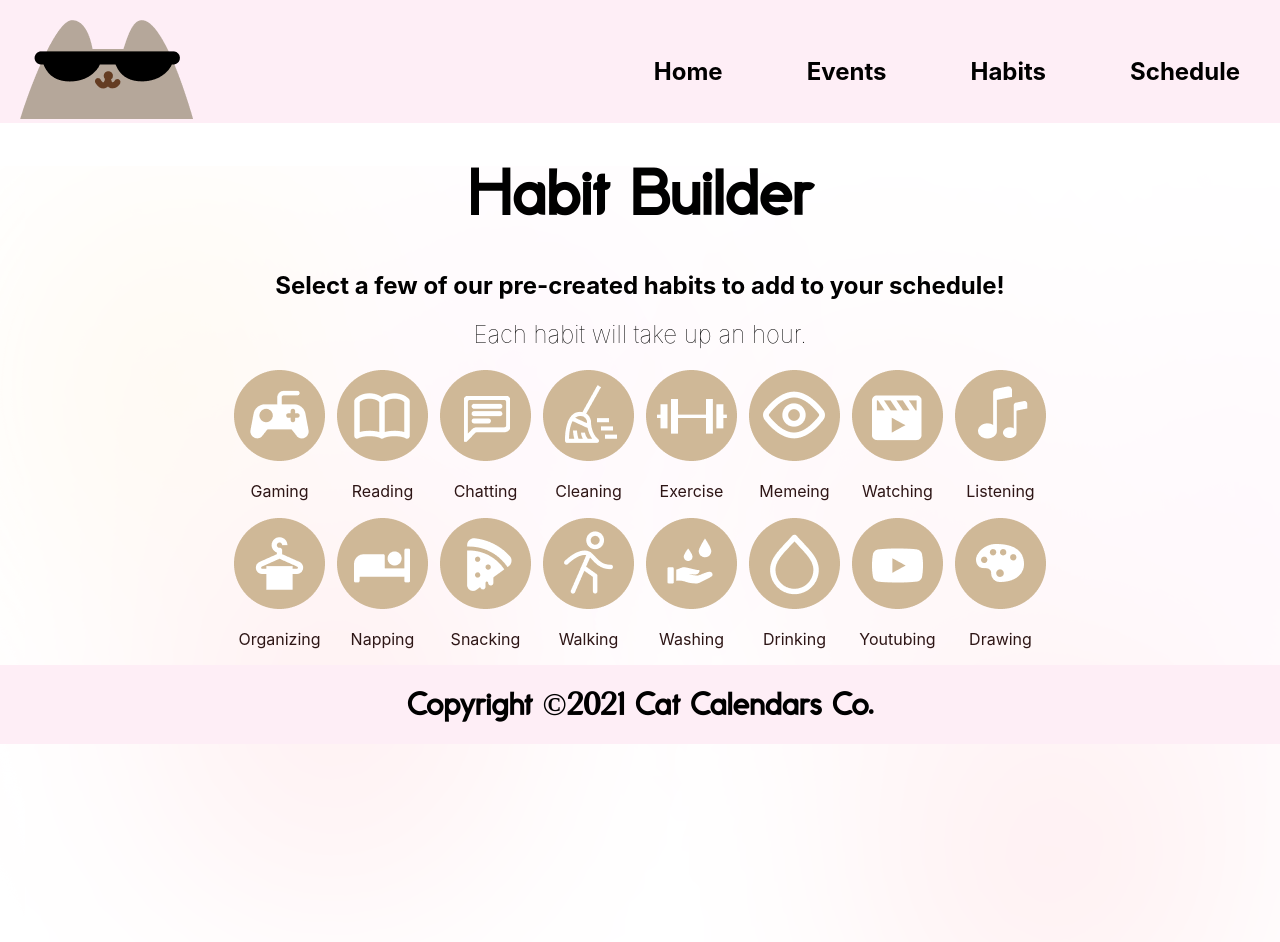
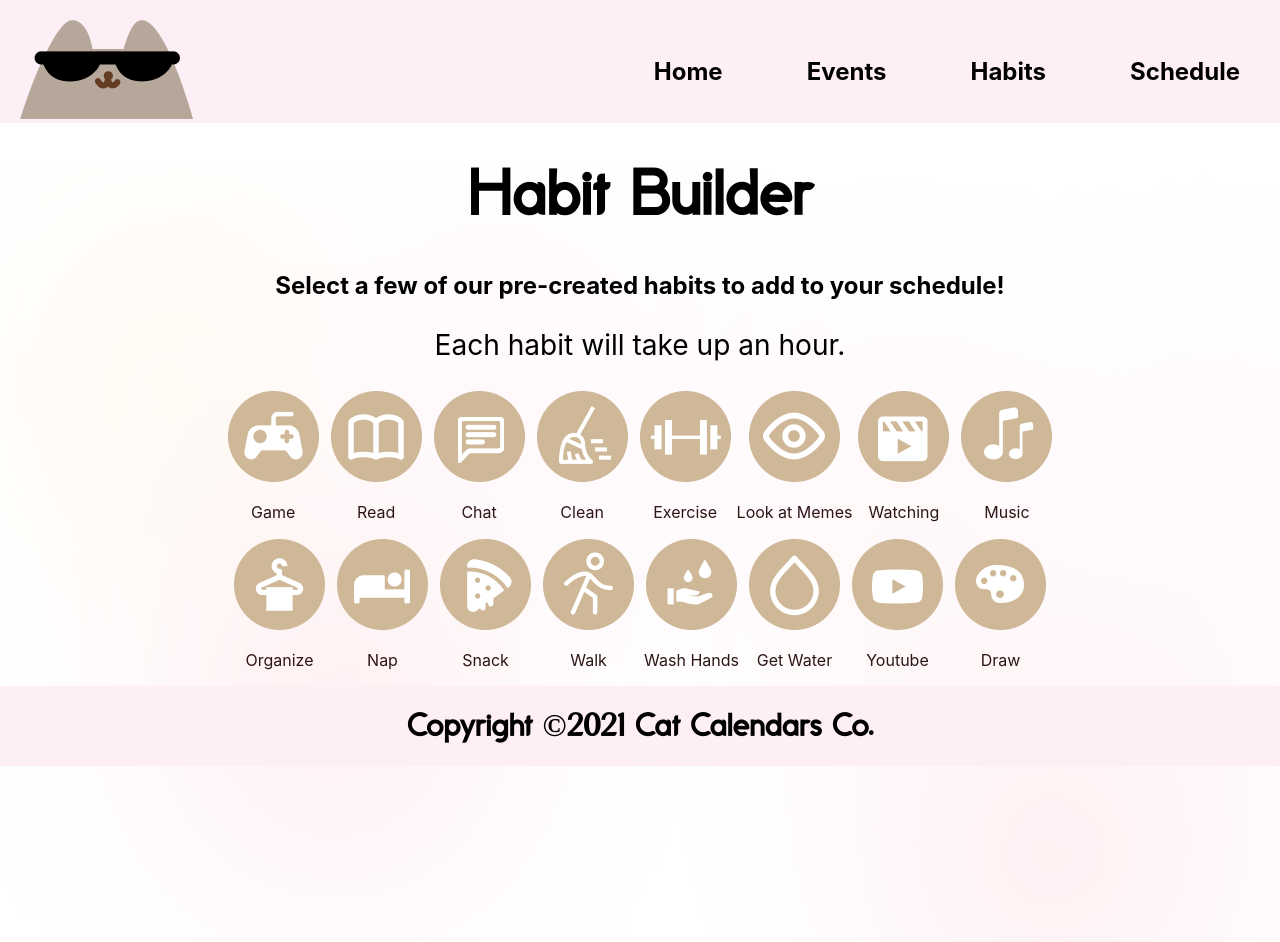
Before and after one commit to anyuan-chen/cat-calendar, a React (Create React App) app: page /habits in a window 1280 px wide. Shown: the top 942 px of the page. Built offline with nearby package versions, Linux system fonts and the light colour scheme.

Commit message:
how close can we make this to figma

```diff
--- a/src/pages/Habits.css
+++ b/src/pages/Habits.css
@@ -35,6 +35,6 @@
 }
 
 .activity {
-  padding-left: 20px;
-  padding-right: 20px;
+  padding-left: 50px;
+  padding-right: 50px;
 }
--- a/src/pages/Habits.js
+++ b/src/pages/Habits.js
@@ -12,28 +12,29 @@ export default function Habits() {
         <h1 class="gnome">Habit Builder</h1>
         <h2 class="header">
           Select a few of our pre-created habits to add to your schedule!
+          <h3 class="header2">Each habit will take up an hour.</h3>
         </h2>
-        <h2 class="header2">Each habit will take up an hour.</h2>
+
         <div class="selection">
           <div class="row1">
             <Habit
               className="activity"
-              name="Gaming"
+              name="Game"
               img="/img/Gaming.png"
             ></Habit>
             <Habit
               className="activity"
-              name="Reading"
+              name="Read"
               img="/img/Book.png"
             ></Habit>
             <Habit
               className="activity"
-              name="Chatting"
+              name="Chat"
               img="/img/Chat.png"
             ></Habit>
             <Habit
               className="activity"
-              name="Cleaning"
+              name="Clean"
               img="/img/Clean.png"
             ></Habit>
             <Habit
@@ -43,7 +44,7 @@ export default function Habits() {
             ></Habit>
             <Habit
               className="activity"
-              name="Memeing"
+              name="Look at Memes"
               img="/img/Meme.png"
             ></Habit>
             <Habit
@@ -53,49 +54,49 @@ export default function Habits() {
             ></Habit>
             <Habit
               className="activity"
-              name="Listening"
+              name="Music"
               img="/img/Music.png"
             ></Habit>
           </div>
           <div class="row1">
             <Habit
               className="activity"
-              name="Organizing"
+              name="Organize"
               img="/img/Organize.png"
             ></Habit>
             <Habit
               className="activity"
-              name="Napping"
+              name="Nap"
               img="/img/Sleep.png"
             ></Habit>
             <Habit
               className="activity"
-              name="Snacking"
+              name="Snack"
               img="/img/Snack.png"
             ></Habit>
             <Habit
               className="activity"
-              name="Walking"
+              name="Walk"
               img="/img/Walk.png"
             ></Habit>
             <Habit
               className="activity"
-              name="Washing"
+              name="Wash Hands"
               img="/img/WashHands.png"
             ></Habit>
             <Habit
               className="activity"
-              name="Drinking"
+              name="Get Water"
               img="/img/Water.png"
             ></Habit>
             <Habit
               className="activity"
-              name="Youtubing"
+              name="Youtube"
               img="/img/youtube.png"
             ></Habit>
             <Habit
               className="activity"
-              name="Drawing"
+              name="Draw"
               img="/img/Draw.png"
             ></Habit>
           </div>
```
